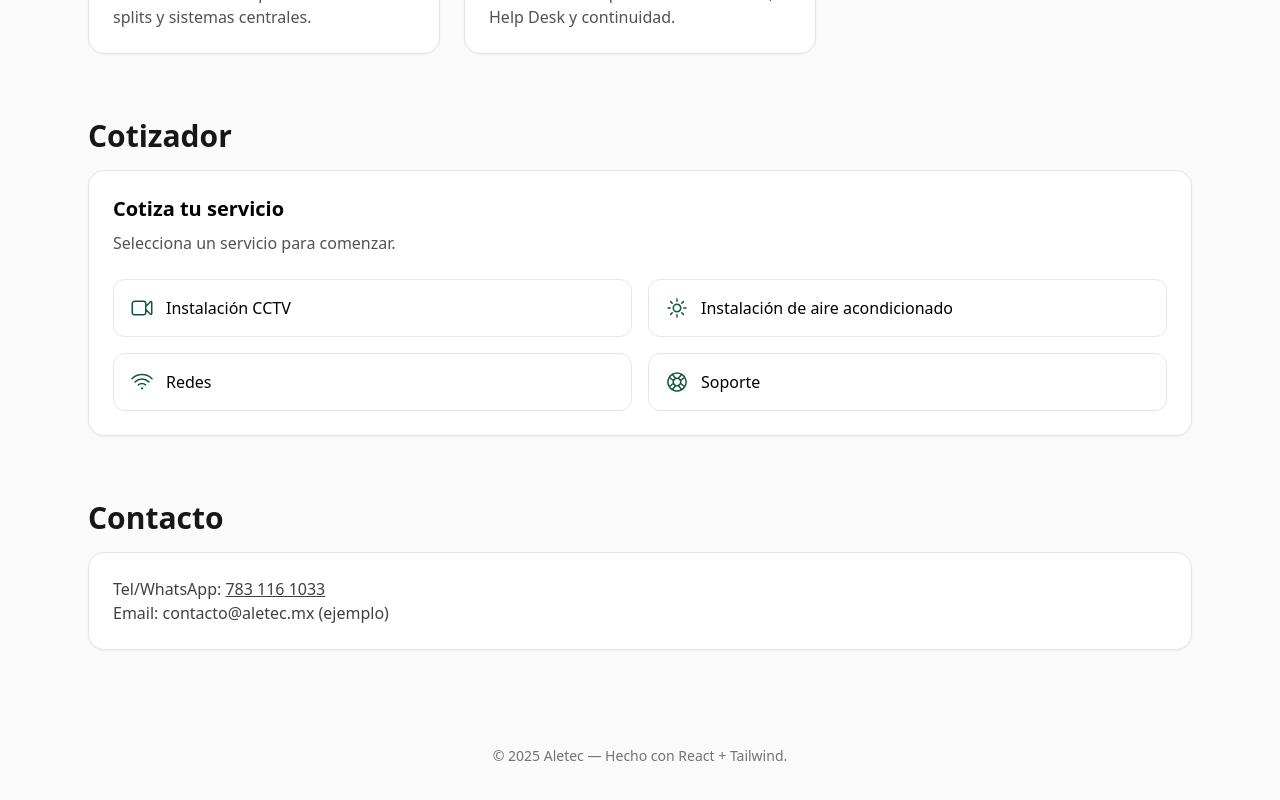
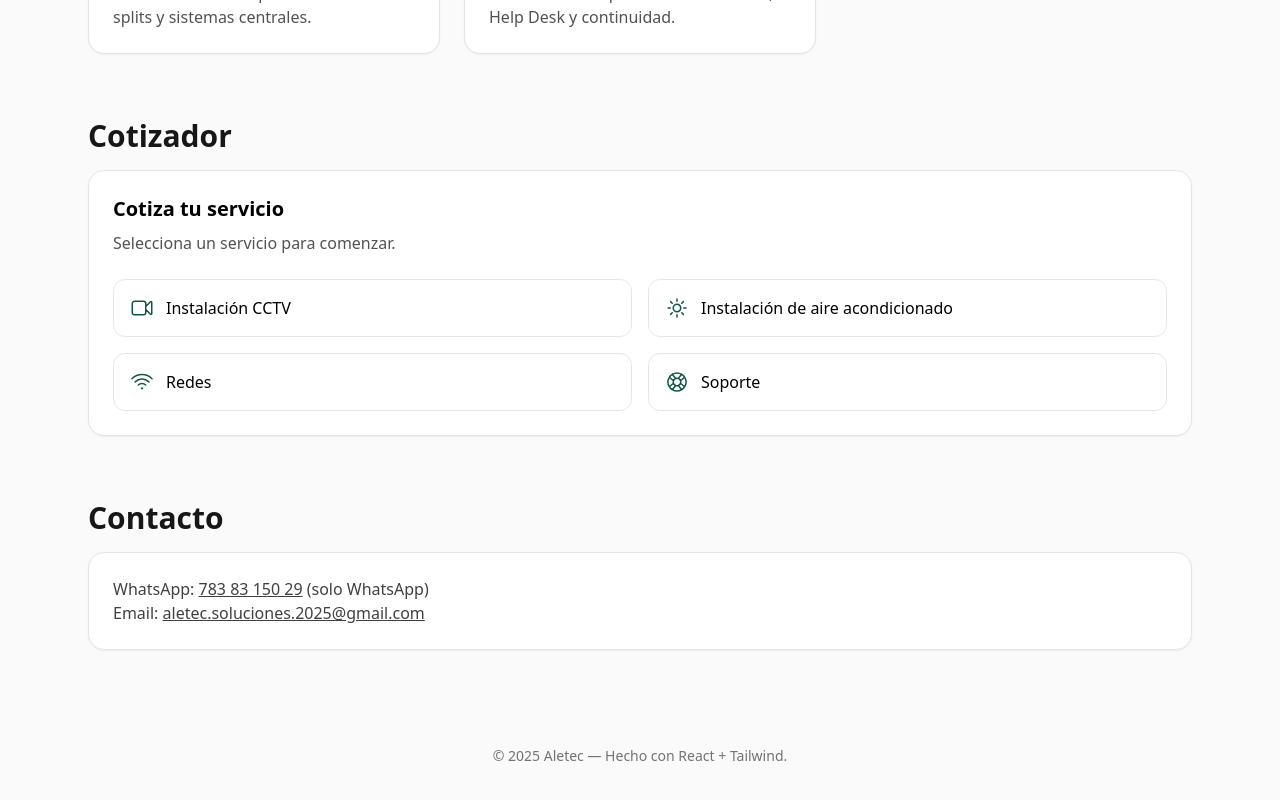
Before and after one commit to ALEXSTR19/AletecApp, a React (Vite) app: page / in a window 1280 px wide. Shown: the part 765-1565 px from the top of the page. Built offline with nearby package versions, Linux system fonts and the light colour scheme.

Commit message:
Update contact details

```diff
--- a/src/App.jsx
+++ b/src/App.jsx
@@ -21,7 +21,7 @@ export default function App() {
             Soluciones tecnológicas y diseño: redes, CCTV y soporte técnico — con enfoque profesional.
           </p>
           <div className="mt-8 flex gap-3">
-            <a href="https://wa.me/527831161033" target="_blank" rel="noreferrer"
+            <a href="https://wa.me/527838315029" target="_blank" rel="noreferrer"
                className="rounded-2xl bg-white/10 backdrop-blur px-5 py-2.5 text-white border border-white/20 hover:bg-white/20 transition">
               WhatsApp
             </a>
@@ -58,8 +58,8 @@ export default function App() {
           <h2 className="text-2xl md:text-3xl font-bold text-neutral-900">Contacto</h2>
           <div className="mt-4 rounded-2xl border border-neutral-200 bg-white p-6 shadow-sm">
             <p className="text-neutral-700">
-              Tel/WhatsApp: <a className="underline" href="https://wa.me/527831161033">783 116 1033</a><br />
-              Email: contacto@aletec.mx (ejemplo)
+              WhatsApp: <a className="underline" href="https://wa.me/527838315029">783 83 150 29</a> (solo WhatsApp)<br />
+              Email: <a className="underline" href="mailto:aletec.soluciones.2025@gmail.com">aletec.soluciones.2025@gmail.com</a>
             </p>
           </div>
         </section>
```
Also changed, not shown: 1 other file (tests, documents, lock files or other folders).
